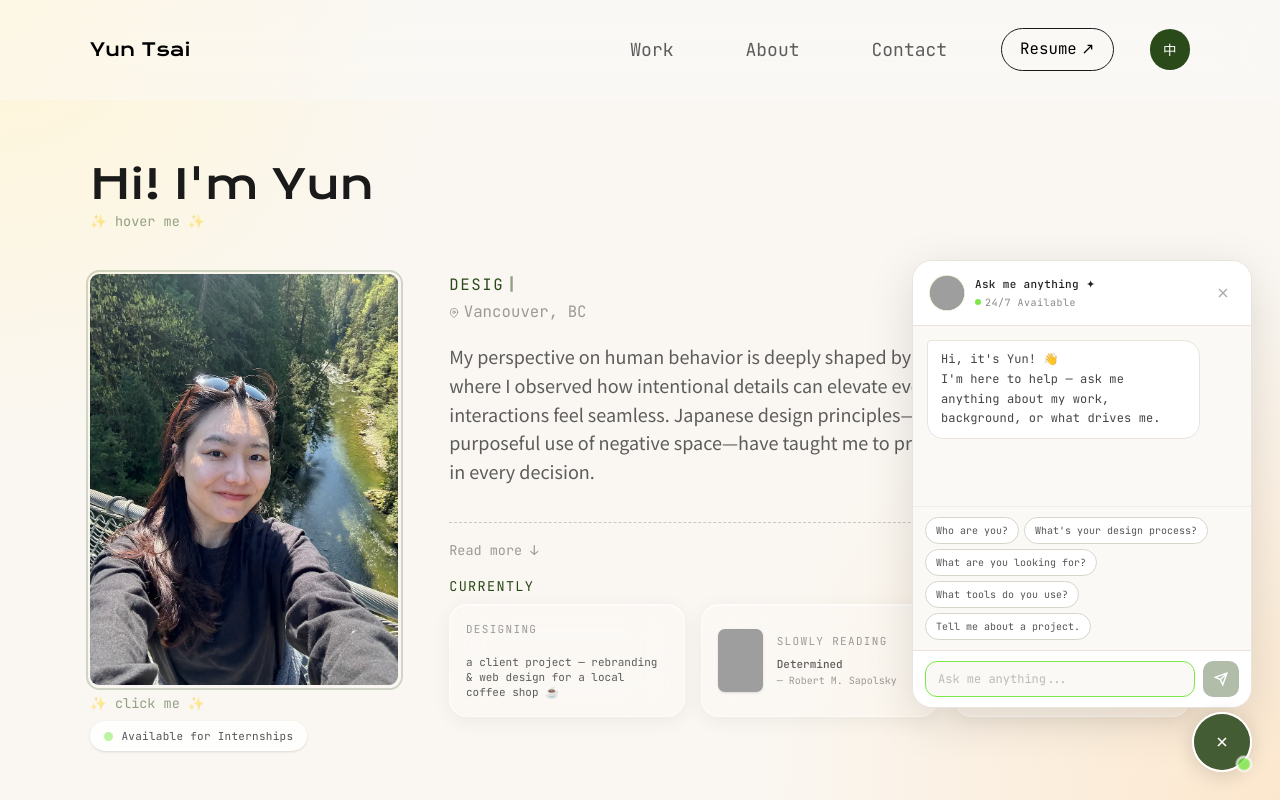
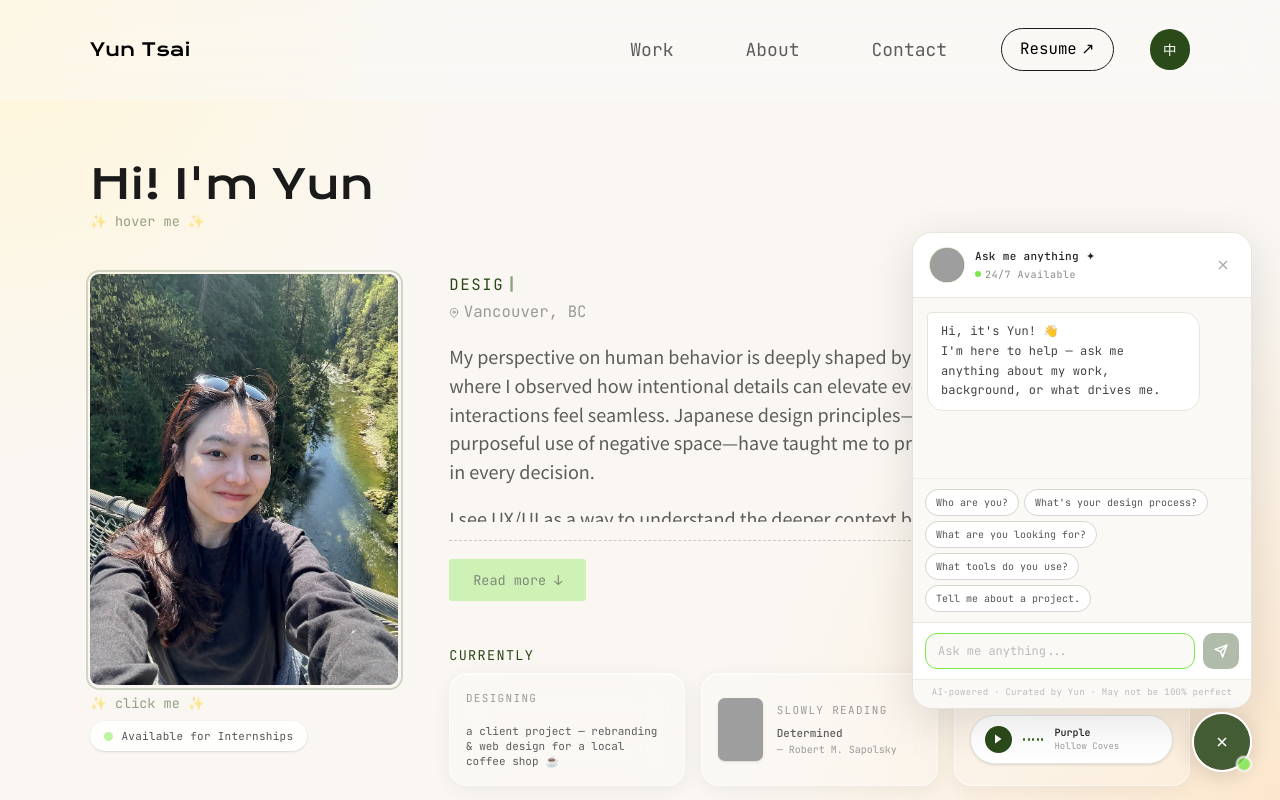
Before and after one commit to wanyuntsai/portfolio, a React (Vite) app: page /about in a window 1280 px wide. Both pictures are taken after a click on the button 1222 px from the left and 742 px from the top of the page. Shown: the top 800 px of the page. Built offline with nearby package versions, Linux system fonts and the light colour scheme; grey boxes are pictures that could not be loaded; a web font is replaced by a local one.

Commit message:
update content

```diff
--- a/src/components/PortfolioChat.jsx
+++ b/src/components/PortfolioChat.jsx
@@ -884,6 +884,19 @@ setMessages(prev => [...prev, {
                 </svg>
               </button>
             </div>
+
+            {/* Disclaimer */}
+            <p style={{
+              textAlign: 'center',
+              fontSize: '9px',
+              fontFamily: "'JetBrains Mono', monospace",
+              color: '#bbb',
+              padding: '6px 12px 8px',
+              letterSpacing: '0.03em',
+              borderTop: '1px solid #f0ede7',
+            }}>
+              AI-powered · Curated by Yun · May not be 100% perfect
+            </p>
           </div>
         )}
 
--- a/src/pages/About.jsx
+++ b/src/pages/About.jsx
@@ -315,7 +315,7 @@ function About() {
                         </div>
 
                         <div style={{
-                            maxHeight: bioExpanded ? '1200px' : '9rem',
+                            maxHeight: bioExpanded ? '1200px' : '10rem',
                             overflow: 'hidden',
                             transition: 'max-height 0.4s ease-in-out',
                         }}>
@@ -343,14 +343,22 @@ function About() {
                         )}
                         <button
                             onClick={() => setBioExpanded(e => !e)}
-                            className="font-mono text-xs text-text-secondary/60 flex items-center gap-1"
-                            style={{ background: 'none', border: 'none', padding: 0, cursor: 'pointer' }}
+                            className="font-mono text-xs text-text-secondary/70 flex items-center gap-1 transition-colors hover:text-text-secondary"
+                            style={{
+                                background: 'none', border: 'none', padding: 0, cursor: 'pointer',
+                            }}
                         >
-                            {bioExpanded ? 'Read less ↑' : 'Read more ↓'}
+                            <span style={{
+                                backgroundColor: 'rgba(123, 232, 73, 0.35)',
+                                borderRadius: '3px',
+                                padding: '12px 24px',
+                            }}>
+                                {bioExpanded ? 'Read less ↑' : 'Read more ↓'}
+                            </span>
                         </button>
 
                         {/* Currently — vertical, full width of right column */}
-                        <div className="w-full">
+                        <div className="w-full mt-6">
                             <p className="font-mono text-xs text-brand-green tracking-widest uppercase mb-2">Currently</p>
                             <div className="flex flex-col md:flex-row" style={{ gap: 'clamp(8px, 1.5vw, 16px)' }}>
 
--- a/src/pages/work/MindLog.jsx
+++ b/src/pages/work/MindLog.jsx
@@ -391,14 +391,17 @@ function MindLog() {
                                         </div>
                                         <div className="flex justify-center gap-4 flex-wrap">
                                             {[
-                                                {
-    stat: '1 in 5',
-    label: t('Canadians experience a mental health problem in any given year', '加拿大人每年經歷心理健康問題'),
-    source: 'CMHA / CIHI, 2025',
-    url: 'https://cmha.ca/brochure/fast-facts-about-mental-illness/',
+{
+    stat: '9.4%',
+    label: t(
+        'Rate of unmet mental health care needs in BC — higher than the national average of 7.8%',
+        'BC 省心理健康服務需求未被滿足的比例，高於全國平均 7.8%'
+    ),
+    source: 'CMHA State of Mental Health in Canada, 2024',
+    url: 'https://bc.cmha.ca/news/state-of-mental-health-in-canada/',
 },
 {
-    stat: '4 months+',
+    stat: '4 mo+',
     label: t(
     'Of Canadians referred to community mental health counselling, 1 in 10 waited more than 4 months for their first appointment',
     '在被轉介至社區心理健康諮詢的加拿大人中，1/10 等待超過 4 個月才獲得首次預約'
```
